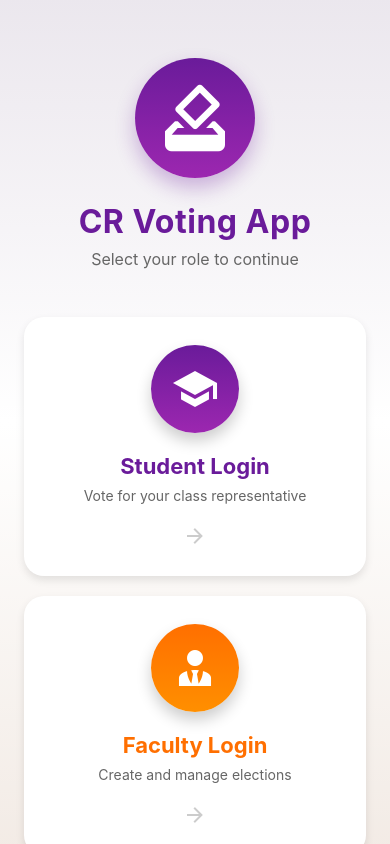
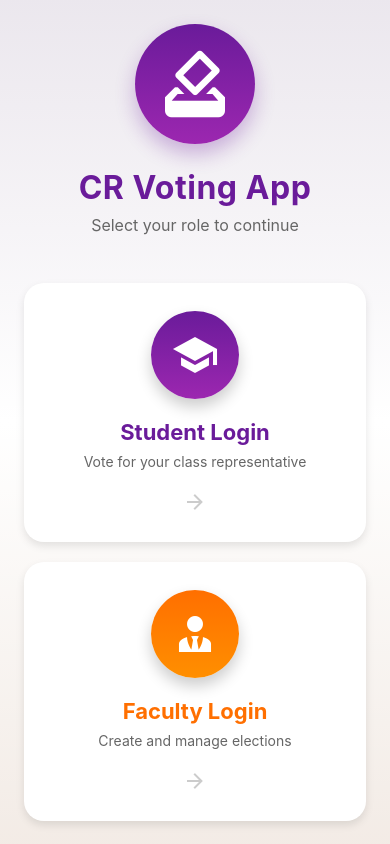
Before and after one commit to MouneeshD/Class-Representative-app, a React Native app in the folder frontend/: screen /CreateElection in a window 390 px wide. Built offline with nearby package versions, Linux system fonts and the light colour scheme.

Commit message:
ui error handled

```diff
--- a/frontend/App.js
+++ b/frontend/App.js
@@ -1,5 +1,5 @@
 import React from 'react';
-import { SafeAreaProvider, SafeAreaView } from 'react-native-safe-area-context';
+import { SafeAreaProvider } from 'react-native-safe-area-context';
 import { NavigationContainer } from '@react-navigation/native';
 import { createNativeStackNavigator } from '@react-navigation/native-stack';
 import SplashScreen from './screens/SplashScreen';
@@ -22,7 +22,6 @@ const Stack = createNativeStackNavigator();
 export default function App() {
   return (
     <SafeAreaProvider>
-      <SafeAreaView style={{ flex: 1 }}>
       <NavigationContainer>
         <Stack.Navigator
           initialRouteName="Splash"
@@ -46,7 +45,6 @@ export default function App() {
           <Stack.Screen name="Results" component={ElectionResultScreen} />
         </Stack.Navigator>
       </NavigationContainer>
-      </SafeAreaView>
     </SafeAreaProvider>
   );
 }
--- a/frontend/app.json
+++ b/frontend/app.json
@@ -20,6 +20,7 @@
         "foregroundImage": "./assets/logo-adaptive-clean.png",
         "backgroundColor": "#ffffff"
       },
+      "softwareKeyboardLayoutMode": "resize",
       "edgeToEdgeEnabled": true,
       "package": "com.mouneesh_d.CRVotingApp"
     },
--- a/frontend/screens/AddCandidatesScreen.js
+++ b/frontend/screens/AddCandidatesScreen.js
@@ -11,6 +11,8 @@ import {
   ActivityIndicator,
   Modal,
   BackHandler,
+  KeyboardAvoidingView,
+  Platform,
 } from 'react-native';
 import { LinearGradient } from 'expo-linear-gradient';
 import { MaterialCommunityIcons as Icon } from '@expo/vector-icons';
@@ -316,7 +318,16 @@ export default function AddCandidatesScreen({ route, navigation }) {
         </TouchableOpacity>
       </LinearGradient>
 
-      <ScrollView style={[styles.content, { paddingHorizontal: horizontalPadding }]}>
+      <KeyboardAvoidingView
+        behavior={Platform.OS === 'ios' ? 'padding' : 'height'}
+        keyboardVerticalOffset={Platform.OS === 'ios' ? 0 : 24}
+        style={{ flex: 1 }}
+      >
+      <ScrollView
+        style={styles.content}
+        contentContainerStyle={{ paddingHorizontal: horizontalPadding, paddingBottom: 28 }}
+        keyboardShouldPersistTaps="handled"
+      >
         <LinearGradient
           colors={['#FF6F00', '#FF8F00']}
           style={[styles.electionCard, isCompact && styles.electionCardCompact]}
@@ -413,6 +424,7 @@ export default function AddCandidatesScreen({ route, navigation }) {
           </View>
         )}
       </ScrollView>
+      </KeyboardAvoidingView>
 
       <Modal
         visible={editModalVisible}
@@ -510,7 +522,7 @@ const styles = StyleSheet.create({
   headerTitle: { fontSize: 20, fontWeight: 'bold', color: '#FFFFFF', flex: 1, textAlign: 'center' },
   headerTitleCompact: { fontSize: 18 },
   finishButton: { padding: 4 },
-  content: { flex: 1, padding: 16 },
+  content: { flex: 1 },
   electionCard: { padding: 20, borderRadius: 16, marginBottom: 20, elevation: 4 },
   electionCardCompact: { padding: 14 },
   electionTitle: { fontSize: 22, fontWeight: 'bold', color: '#FFFFFF', marginBottom: 12 },
--- a/frontend/screens/AuthScreen.js
+++ b/frontend/screens/AuthScreen.js
@@ -70,7 +70,7 @@ export default function AuthScreen({ route, navigation }) {
           behavior={Platform.OS === 'ios' ? 'padding' : 'height'}
           style={{flex: 1}}
         >
-          <ScrollView contentContainerStyle={[styles.scrollContent, { padding: formPadding, paddingTop: Math.max(headerTopPadding + 20, 52) }]}>
+          <ScrollView contentContainerStyle={[styles.scrollContent, { padding: formPadding, paddingTop: Math.max(headerTopPadding + 8, 26) }]}>
         <TouchableOpacity
           style={styles.backButton}
           onPress={() => navigation.goBack()}
--- a/frontend/screens/CreateElectionScreen.js
+++ b/frontend/screens/CreateElectionScreen.js
@@ -8,7 +8,6 @@ import {
   ScrollView,
   Alert,
   ActivityIndicator,
-  SafeAreaView,
   KeyboardAvoidingView,
   Platform,
 } from 'react-native';
@@ -89,12 +88,16 @@ export default function CreateElectionScreen({ navigation }) {
         <View style={{ width: 24 }} />
       </LinearGradient>
 
-      <SafeAreaView style={{flex: 1}}>
-        <KeyboardAvoidingView
-          behavior={Platform.OS === 'ios' ? 'padding' : 'height'}
-          style={{flex: 1}}
+      <KeyboardAvoidingView
+        behavior={Platform.OS === 'ios' ? 'padding' : 'height'}
+        keyboardVerticalOffset={Platform.OS === 'ios' ? 0 : 24}
+        style={{ flex: 1 }}
+      >
+        <ScrollView
+          style={styles.content}
+          contentContainerStyle={{ paddingHorizontal: formPadding, paddingBottom: 28 }}
+          keyboardShouldPersistTaps="handled"
         >
-          <ScrollView style={[styles.content, { paddingHorizontal: formPadding }]}>
         <LinearGradient
           colors={['#FF6F00', '#FF8F00']}
           style={styles.infoCard}
@@ -150,9 +153,8 @@ export default function CreateElectionScreen({ navigation }) {
             </LinearGradient>
           </TouchableOpacity>
         </View>
-      </ScrollView>
-        </KeyboardAvoidingView>
-      </SafeAreaView>
+        </ScrollView>
+      </KeyboardAvoidingView>
     </View>
   );
 }
@@ -170,7 +172,7 @@ const styles = StyleSheet.create({
   backButton: { padding: 4 },
   headerTitle: { fontSize: 20, fontWeight: 'bold', color: '#FFFFFF' },
   headerTitleCompact: { fontSize: 18 },
-  content: { flex: 1, padding: 24 },
+  content: { flex: 1 },
   infoCard: {
     flexDirection: 'row',
     alignItems: 'center',
--- a/frontend/screens/FacultyDashboard.js
+++ b/frontend/screens/FacultyDashboard.js
@@ -75,7 +75,7 @@ export default function FacultyDashboard({ navigation }) {
     <View style={styles.container}>
       <LinearGradient
         colors={['#FF6F00', '#FF8F00']}
-        style={[styles.header, { paddingTop: headerTopPadding }]}
+        style={[styles.header, { paddingTop: headerTopPadding + 8 }]}
       >
         <Text style={[styles.headerTitle, isCompact && styles.headerTitleCompact]}>Faculty Dashboard</Text>
         <TouchableOpacity onPress={handleLogout} style={styles.logoutButton}>
--- a/frontend/screens/LoginSelectionScreen.js
+++ b/frontend/screens/LoginSelectionScreen.js
@@ -24,7 +24,7 @@ export default function LoginSelectionScreen({ navigation }) {
       <ScrollView
         contentContainerStyle={[
           styles.scrollContent,
-          { padding: formPadding, paddingTop: Math.max(headerTopPadding + 18, 48) },
+          { padding: formPadding, paddingTop: Math.max(headerTopPadding + 8, 24) },
         ]}
       >
         <View style={styles.header}>
--- a/frontend/screens/RegisterScreen.js
+++ b/frontend/screens/RegisterScreen.js
@@ -106,7 +106,7 @@ export default function RegisterScreen({ route, navigation }) {
           behavior={Platform.OS === 'ios' ? 'padding' : 'height'}
           style={{flex: 1}}
         >
-          <ScrollView contentContainerStyle={[styles.scrollContent, { padding: formPadding, paddingTop: Math.max(headerTopPadding + 20, 52) }]}>
+          <ScrollView contentContainerStyle={[styles.scrollContent, { padding: formPadding, paddingTop: Math.max(headerTopPadding + 8, 26) }]}>
         <TouchableOpacity
           style={styles.backButton}
           onPress={() => navigation.goBack()}
--- a/frontend/screens/StudentDashboard.js
+++ b/frontend/screens/StudentDashboard.js
@@ -108,7 +108,7 @@ export default function StudentDashboard({ navigation }) {
     <View style={styles.container}>
       <LinearGradient
         colors={['#6A1B9A', '#9C27B0']}
-        style={[styles.header, { paddingTop: headerTopPadding }]}
+        style={[styles.header, { paddingTop: headerTopPadding + 8 }]}
       >
         <Text style={[styles.headerTitle, isCompact && styles.headerTitleCompact]}>Student Dashboard</Text>
         <TouchableOpacity onPress={handleLogout} style={styles.logoutButton}>
--- a/frontend/utils/responsive.js
+++ b/frontend/utils/responsive.js
@@ -10,7 +10,7 @@ export const useResponsiveLayout = () => {
   const isCompact = isNarrow || isShort;
   const horizontalPadding = isCompact ? 12 : 16;
   const formPadding = isCompact ? 16 : 24;
-  const headerTopPadding = Math.max(insets.top + 8, 40);
+  const headerTopPadding = insets.top > 0 ? insets.top + 6 : 14;
   const verticalGap = isShort ? 10 : 14;
 
   return {
```
Lines whose indentation alone changed are shown as unchanged.
